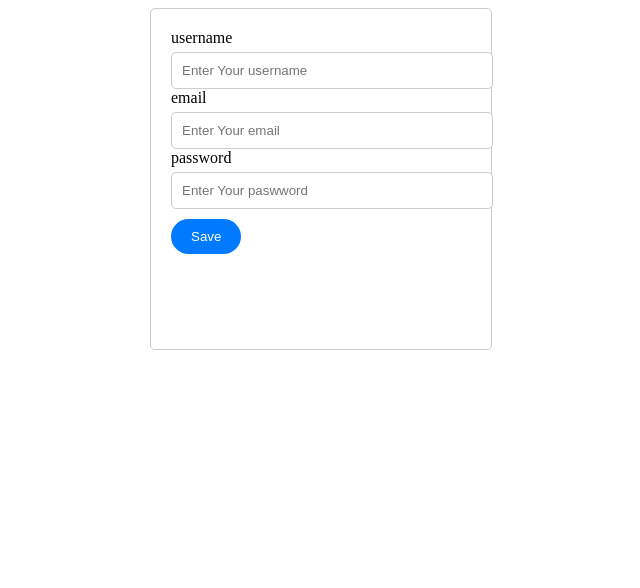
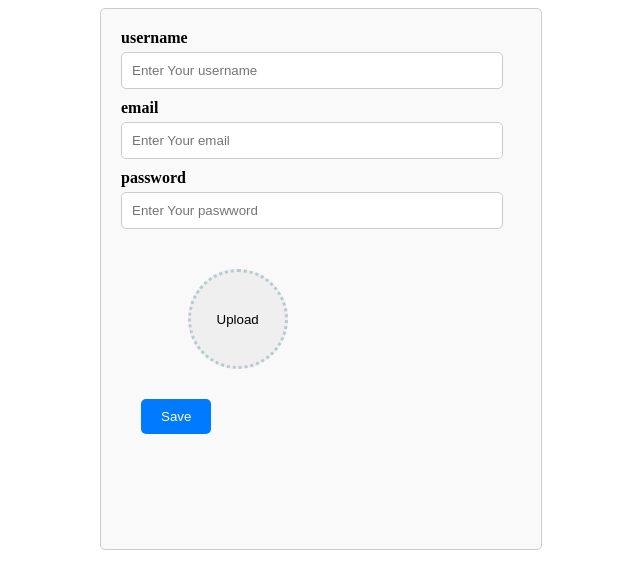
Before and after one commit to Vahag91/new_project_react, a React (Create React App) app: page / in a window 1280 px wide. Shown: the top 588 px of the page, without its empty margins (319-959 px from the left). Built offline with nearby package versions, Linux system fonts and the light colour scheme.

Commit message:
added upload button

```diff
--- a/src/components/App/App.js
+++ b/src/components/App/App.js
@@ -26,18 +26,19 @@ class App extends Component{
         console.log(this.state);
       }
 
-      pageWrapper = ()=>{
 
-      }
 
     render(){
         const {done}=this.state
         return(
             <div>
-                { done ?    <Register
+                {
+                done ?
+                 <Register
         info={this.state}
         handleChange={this.handleChange}
-        onSave={this.onSave}/>:<Userpage info={this.state}/>}
+        onSave={this.onSave}/> :
+        <Userpage info={this.state}/>}
 
 
         </div>
--- a/src/components/Register/Register.js
+++ b/src/components/Register/Register.js
@@ -1,15 +1,36 @@
 import { Component } from "react";
 import "./register.css"
 
-class Register extends Component{
+class Register extends Component {
+
+    state = {
+        image: ""
+    }
 
 
 
+    onDownload = (event) => {
+        const file = event.target.files[0]
+        const reader = new FileReader()
+
+        reader.onload = (e) => {
+            this.setState({
+                image: e.target.result
+            })
+
+        }
+        reader.readAsDataURL(file)
+
+    }
 
 
-    render(){
+    render() {
         const { username, email, password } = this.props.info;
-        return(
+        const { image } = this.state
+        const style = {
+            visibility: image ? "visible" : "hidden"
+        }
+        return (
 
             <div className="form">
                 <div>
@@ -29,7 +50,7 @@ class Register extends Component{
                         type="text"
                         placeholder="Enter Your email"
                         onChange={this.props.handleChange}
-      value={email}/>
+                        value={email} />
                 </div>
                 <div>
                     <span>password</span>
@@ -41,7 +62,25 @@ class Register extends Component{
                         onChange={this.props.handleChange}
                     />
                 </div>
-<button className="btn-save" onClick={this.props.onSave}>Save</button>
+                <div className="file">
+                    <button>
+                        <label
+                            className="inputLabel"
+                            htmlFor="inputFile"> Upload</label>
+                    </button>
+                    <img src={this.state.image} alt="preview" style={style} />
+                    <input
+                        className="inputFile"
+                        type="file"
+                        id="inputFile"
+                        name="inputFile"
+                        onChange={this.onDownload} />
+                </div>
+                <button
+                    className="btn-save"
+                    onClick={this.props.onSave}
+                >Save
+                </button>
             </div>
         )
     }
--- a/src/components/Register/register.css
+++ b/src/components/Register/register.css
@@ -1,29 +1,80 @@
 .form {
-    width: 300px;
-    height: 300px;
+  max-width: 400px;
+  height: 500px;
   margin: 0 auto;
   padding: 20px;
   border: 1px solid #ccc;
   border-radius: 5px;
+  background-color: #f9f9f9;
+}
+
+.form div {
+  margin-bottom: 10px;
 }
 
 .form span {
+  font-weight: bold;
   display: block;
   margin-bottom: 5px;
 }
 
 .form input {
-    width: 100%;
+  width: 90%;
   padding: 10px;
   border: 1px solid #ccc;
   border-radius: 5px;
+  outline: none;
 }
 
 .btn-save {
   background-color: #007bff;
   color: #fff;
+ margin: 20px ;
   padding: 10px 20px;
   border: none;
-    border-radius: 40px;
-    margin-top: 10px;
+  border-radius: 5px;
+  cursor: pointer;
 }
+
+.btn-save:hover {
+  background-color: #0056b3;
+}
+
+.file {
+  padding-top: 30px;
+  display: flex;
+  justify-content: space-evenly;
+}
+
+.inputFile {
+  display: none;
+}
+
+.file button {
+  width: 100px;
+  height: 100px;
+  border-radius: 50%;
+  border: dotted #b7cace;
+
+}
+
+.file button:hover {
+  border: 2px dotted #2b5481;
+}
+
+.file button label {
+  display: flex;
+  align-items: center;
+  justify-content: center;
+  width: 100%;
+  height: 100%;
+  cursor: pointer;
+  overflow: hidden;
+
+}
+
+.file img {
+  width: 100px;
+  height: 100px;
+
+}
```
Also changed, not shown: src/components/Userpage/index.js (line endings or trailing spaces). Lines whose indentation alone changed are shown as unchanged.
